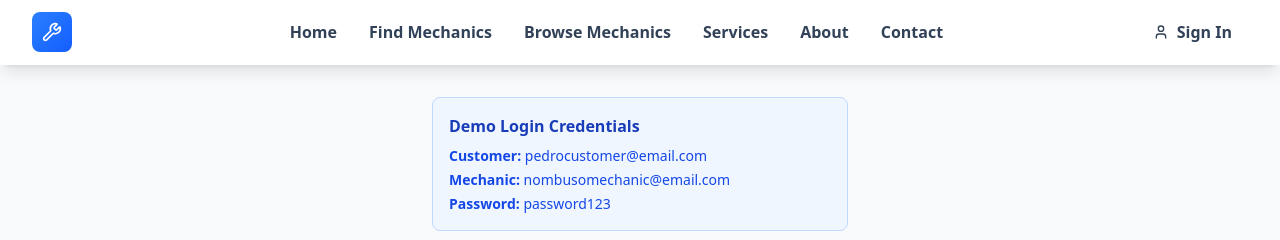
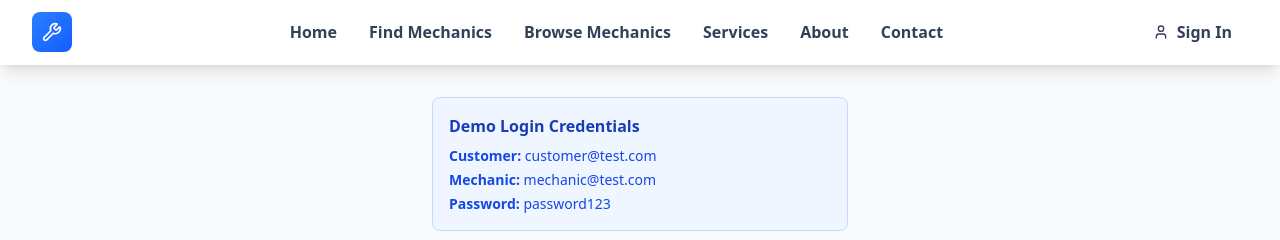
Before and after one commit to pedropkmmt/Mechanic-Finder, a React (Vite) app in the folder mechanic-finder/: page /auth in a window 1280 px wide. Shown: the top 240 px of the page. Built offline with nearby package versions, Linux system fonts and the light colour scheme.

Commit message:
update login creditentials

```diff
--- a/mechanic-finder/src/pages/AuthenticationPages.jsx
+++ b/mechanic-finder/src/pages/AuthenticationPages.jsx
@@ -17,7 +17,7 @@ const AuthPages = ({ isAuthenticated, setIsAuthenticated, setUserInfo }) => {
   const dummyUsers = {
     // Customer account
     'customer@test.com': {
-      email: 'pedrocustomer@email.com',
+      email: 'customer@test.com',
       password: 'password123',
       userType: 'customer',
       firstName: 'Pedro',
@@ -33,7 +33,7 @@ const AuthPages = ({ isAuthenticated, setIsAuthenticated, setUserInfo }) => {
     },
     // Mechanic account
     'mechanic@test.com': {
-      email: 'nombusomechanic@email.com',
+      email: 'mechanic@test.com',
       password: 'password123',
       userType: 'mechanic',
       firstName: 'Nombuso',
@@ -303,8 +303,8 @@ const AuthPages = ({ isAuthenticated, setIsAuthenticated, setUserInfo }) => {
         <div className="bg-blue-50 border border-blue-200 rounded-lg p-4 mb-6">
           <h3 className="font-semibold text-blue-800 mb-2">Demo Login Credentials</h3>
           <div className="text-sm text-blue-700 space-y-1">
-            <p><strong>Customer:</strong> pedrocustomer@email.com</p>
-            <p><strong>Mechanic:</strong> nombusomechanic@email.com</p>
+            <p><strong>Customer:</strong> customer@test.com</p>
+            <p><strong>Mechanic:</strong> mechanic@test.com</p>
             <p><strong>Password:</strong> password123</p>
           </div>
         </div>
```
